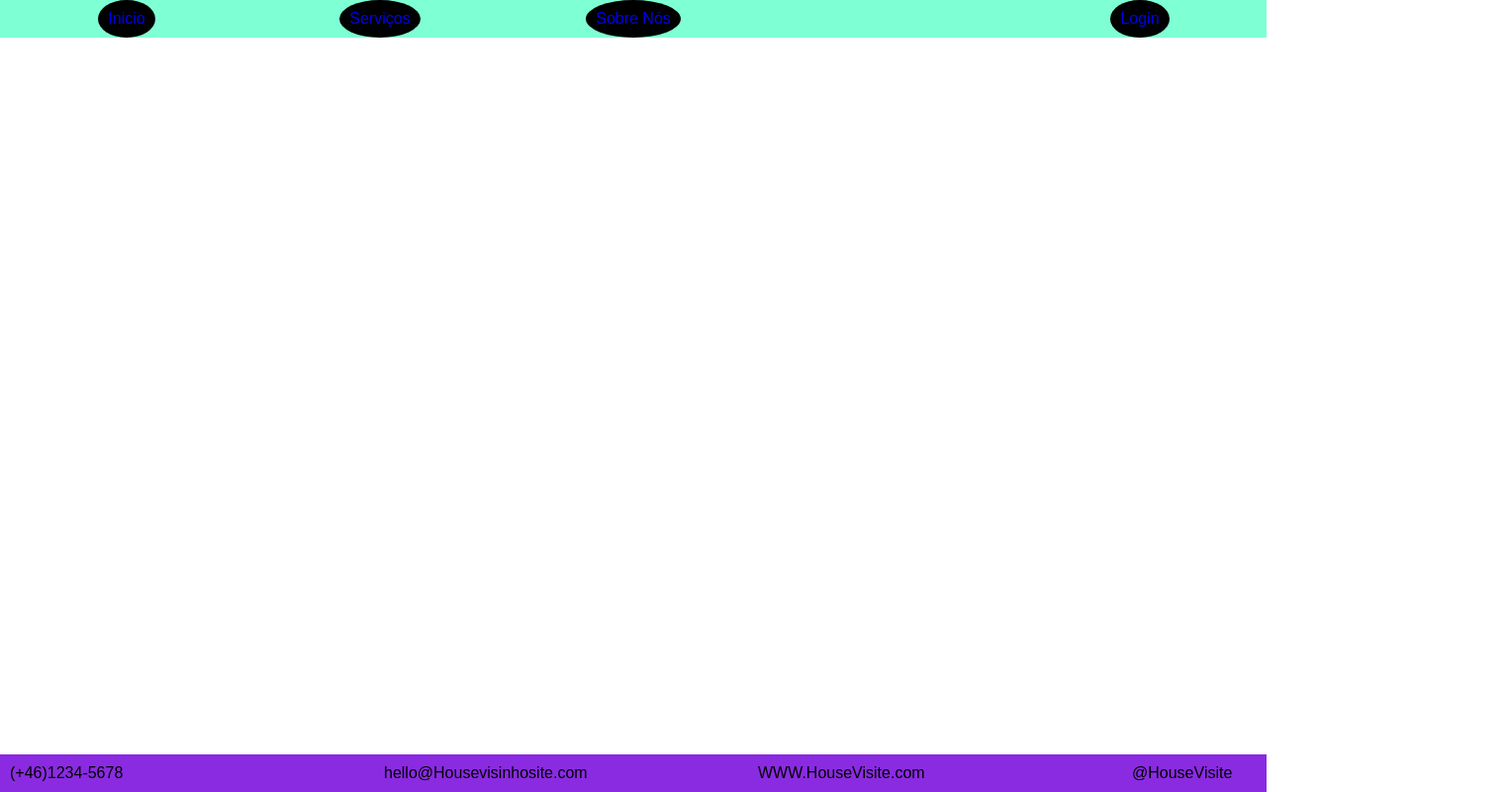
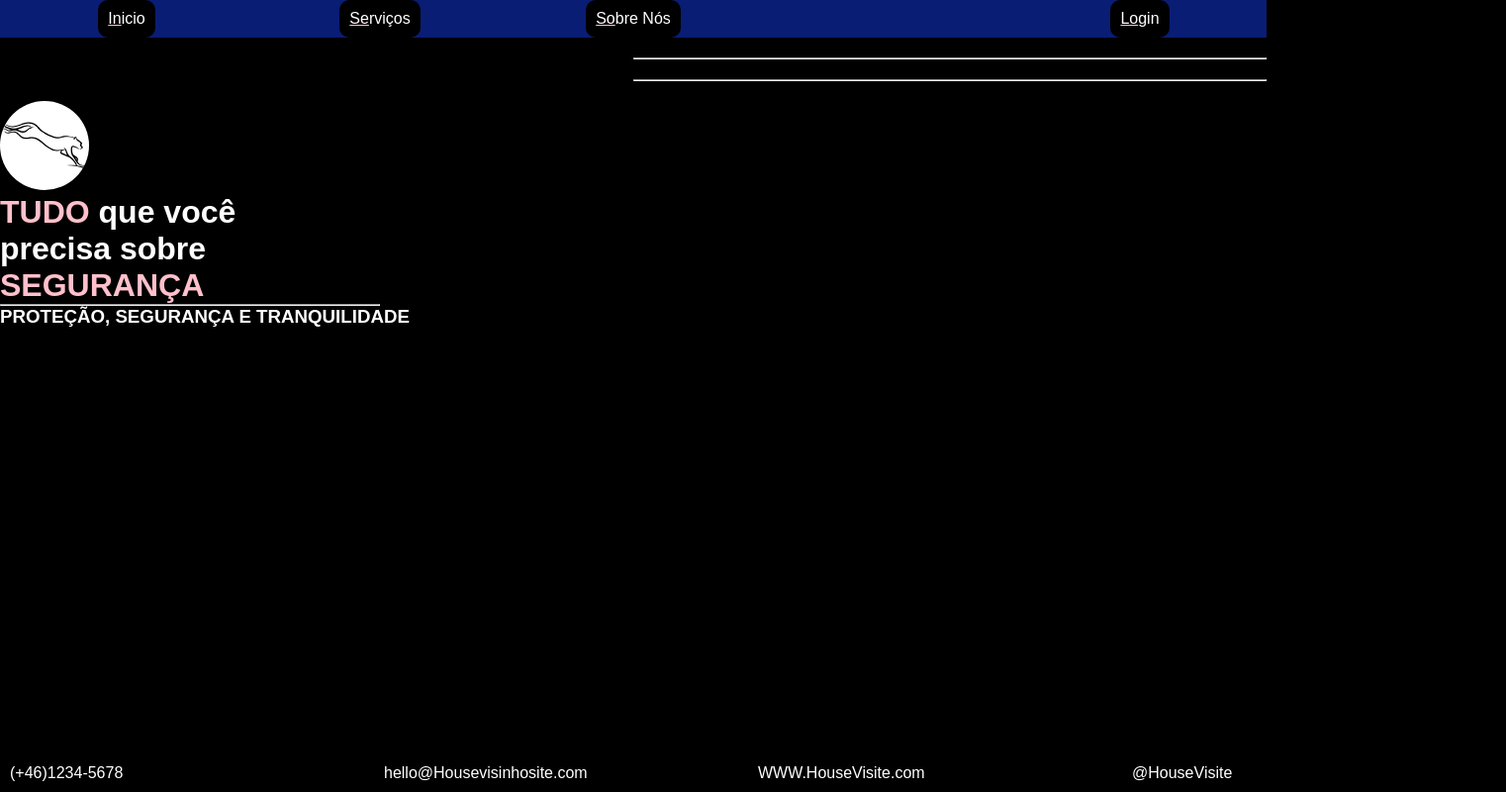
Before and after one commit to ebertonalvares/aula13-criancaodesite, a plain HTML site: page index.html in a window 1280 px wide. Shown: the whole page at 99% size, 1522 px wide, since content can reach past the window. Drawn offline with Linux system fonts and the light colour scheme.

Commit message:
atualizacao

```diff
--- a/index.html
+++ b/index.html
@@ -10,16 +10,24 @@
     <header>
         <nav>
             <ul id="lista-menu">
-                <li class="item-menu"><a href="index.html" style="text-decoration:none">Inicio</a></li>
-                <li class="item-menu"><a href="servicos.html" style="text-decoration:none">Serviços</a></li>
-                <li class="item-menu"><a href="sobrenos.html" style="text-decoration:none">Sobre Nós</a></li>
-                <li class="item-menu"><a href="login.html" style="text-decoration:none">Login</a></li>
+                <li class="item-menu"><a href="index.html" style="text-decoration:none"><span class="underline">In</span>icio</a></li>
+                <li class="item-menu"><a href="servicos.html" style="text-decoration:none"><span class="underline">Se</span>rviços</a></li>
+                <li class="item-menu"><a href="sobrenos.html" style="text-decoration:none"><span class="underline">So</span>bre Nós</a></li>
+                <li class="item-menu"><a href="login.html" style="text-decoration:none"><span class="underline">Lo</span>gin</a></li>
             </ul>
-            <picture>
-                <img src="" alt="">
-            </picture>
+
         </nav>
     </header>
+    <div id="caixaum">
+        <hr class="hrlado">
+        <hr class="hrlado">
+    </div>
+    <picture id="caixadois">
+        <img src="assets/logo.svg" alt="cheetah">
+    </picture>
+    <H1><span class="text-pink">TUDO</span> que você<br>precisa sobre<span class="text-pink"><br>SEGURANÇA</span></H1>
+    <hr>
+    <h3>PROTEÇÃO, SEGURANÇA E TRANQUILIDADE</h3>
     <footer>
         <nav>
             <ul id="lista-footer">
--- a/styles.css
+++ b/styles.css
@@ -3,7 +3,8 @@
     margin: 0;
     box-sizing: border-box;
     outline: 0;
-
+    color: rgb(255, 255, 255);
+    background-color: black;
 }
 body{
     width: 100%;
@@ -15,25 +16,27 @@ body{
 
 }
 #lista-menu{
+
     list-style: none;
-    background-color: aquamarine;
+    background-color: rgb(9, 29, 117);
     display: grid;
-    grid-template-columns: repeat(3, 20%) 60%;
+    grid-template-columns: 20% 20% 20% 60%;
 
 }
 .item-menu{
+    padding: 0;
+    margin: 0;
     background-color: black;
-    border-radius: 50%;
-    color: white;
+    border-radius: 10px;
+
 
 
 }
 #lista-footer{
     list-style: none;
-    background-color: blueviolet;
     display: grid;
     grid-template-columns: repeat(4, 30%);
-    position: absolute;
+    position: fixed;
     width: 100%;
     bottom: 0;
     padding: 10px;
@@ -44,3 +47,27 @@ body{
     padding: 10px;
 
 }
+.underline {
+    text-decoration: underline pink;
+}
+picture>img{
+    border-radius: 50%;
+    fill: rgb(255, 255, 255);
+    background-color: rgb(255, 255, 255);
+}
+h1{
+    color: rgb(255, 255, 255);
+
+}
+.text-pink{
+    color: pink;
+}
+hr{
+    width: 30%;
+}
+.hrlado{
+    width: 50%;
+    margin: 20px auto; /* Centraliza a linha horizontal */
+    margin-left: 50%;
+
+}
```
Also changed, not shown: assets/cheetah.svg (added), assets/logo.svg (added).
